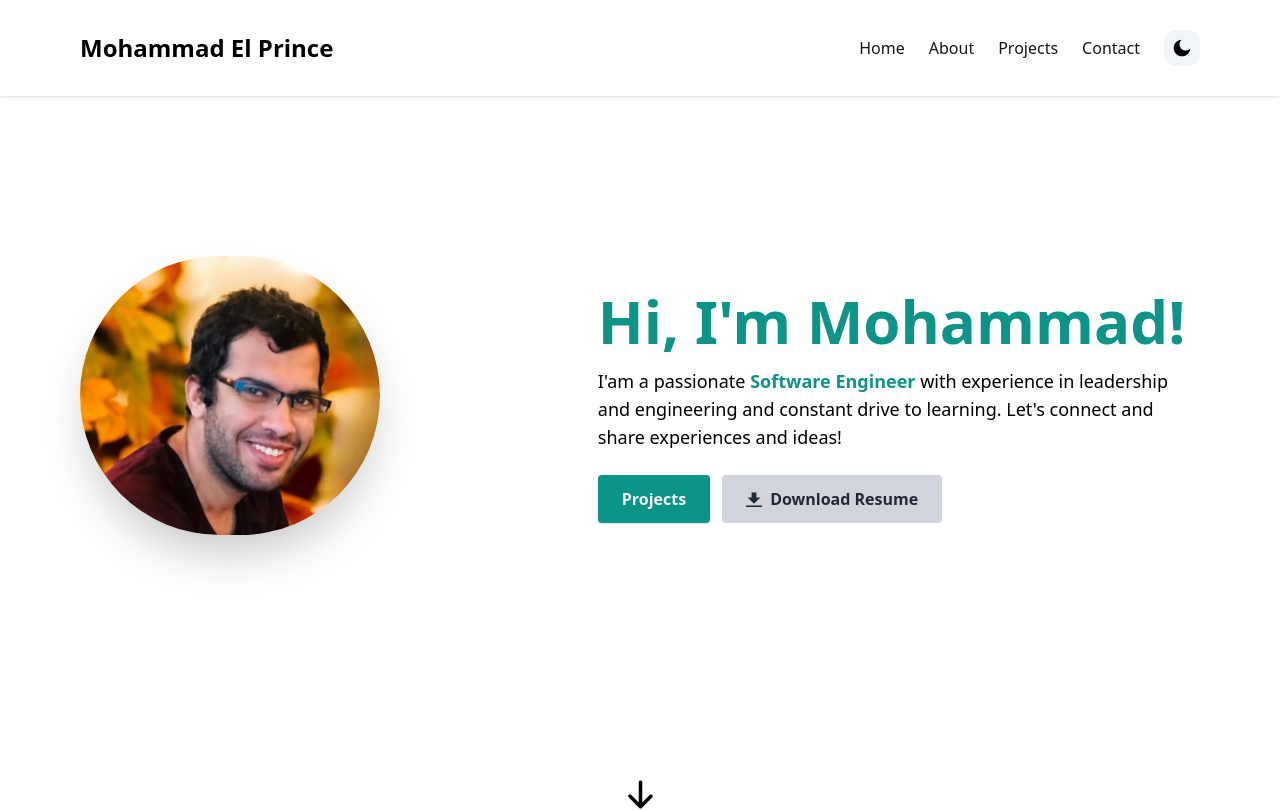
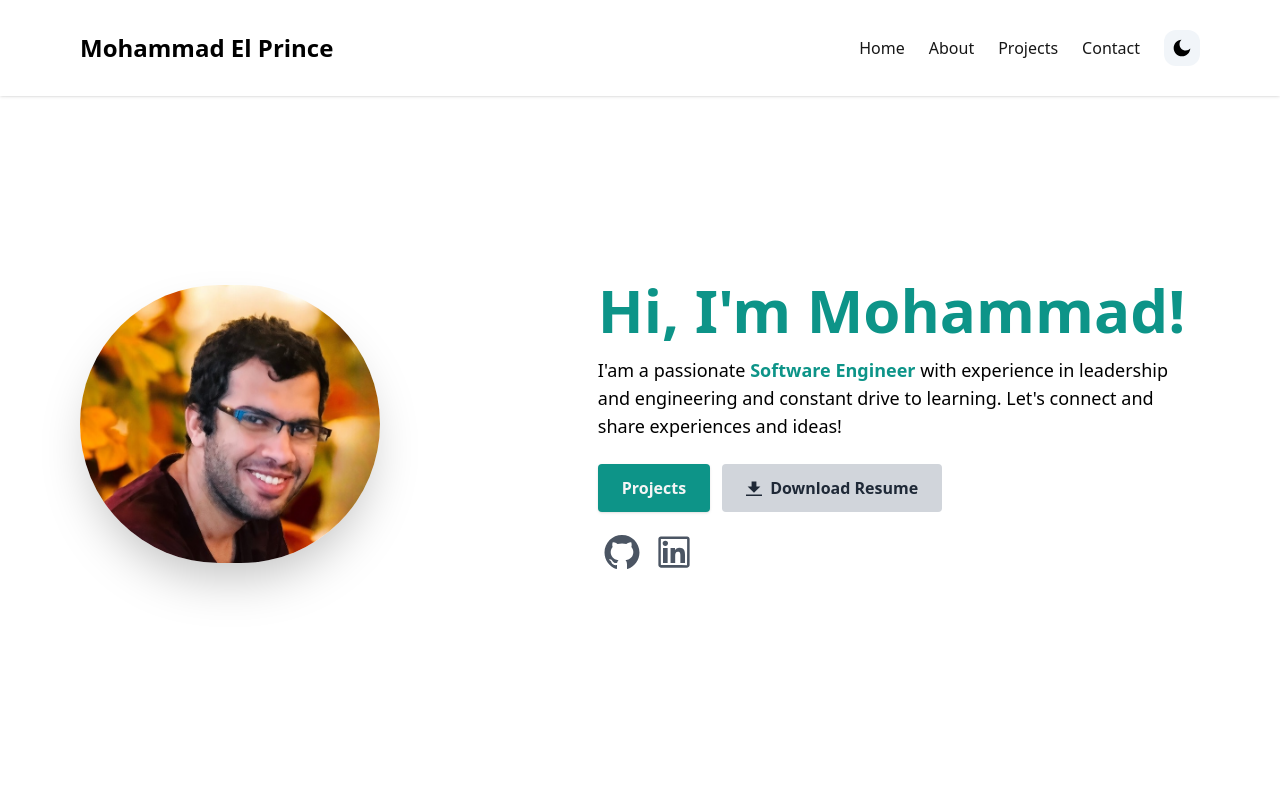
Before and after one commit to elprince-dev/portfolio-nextjs, a Next.js app: page / in a window 1280 px wide. Shown: the top 811 px of the page. Built offline with nearby package versions, Linux system fonts and the light colour scheme.

Commit message:
Changes the location of the social icons

```diff
--- a/src/components/Footer.jsx
+++ b/src/components/Footer.jsx
@@ -1,20 +1,15 @@
 import React from "react";
-import {
-  AiOutlineGithub,
-  AiOutlineTwitter,
-  AiOutlineLinkedin,
-  AiOutlineYoutube,
-} from "react-icons/ai";
+import { AiOutlineGithub, AiOutlineLinkedin } from "react-icons/ai";
 
 const Footer = () => {
   return (
     <footer className="mx-auto w-5/6 px-6 ">
       <hr className="w-full h-0.5 mx-auto mt-8 bg-neutral-200 border-0" />
-      <div className="mx-auto md:justify-between p-4 flex flex-col text-center text-neutral-900 md:flex-row">
-        <div className="text-neutral-500 dark:text-neutral-100">
+      <div className="mx-auto md:justify-between p-4 flex  text-center text-neutral-900 md:flex-row ">
+        <div className="text-neutral-500 dark:text-neutral-100  flex-1">
           © 2024 Mohammad El Prince
         </div>
-        <div className="flex items-center justify-center space-x-2 mb-1">
+        {/* <div className="flex items-center justify-center space-x-2 mb-1">
           <a href="https://github.com/mohamedmhussein" target="_blank">
             <AiOutlineGithub
               className="hover:-translate-y-1 transition-transform cursor-pointer text-neutral-500 dark:text-neutral-100"
@@ -27,7 +22,7 @@ const Footer = () => {
               size={30}
             />
           </a>
-        </div>
+        </div> */}
       </div>
     </footer>
   );
--- a/src/components/HeroSection.jsx
+++ b/src/components/HeroSection.jsx
@@ -3,6 +3,7 @@ import Image from "next/image";
 import { Link } from "react-scroll/modules";
 import React from "react";
 import { HiArrowDown } from "react-icons/hi";
+import { AiOutlineGithub, AiOutlineLinkedin } from "react-icons/ai";
 
 const HeroSection = () => {
   return (
@@ -54,6 +55,20 @@ const HeroSection = () => {
               </button>
             </a>
           </div>
+          <div className="flex space-x-3 py-5 px-1 justify-center md:justify-start">
+            <a href="https://github.com/mohamedmhussein" target="_blank">
+              <AiOutlineGithub
+                className="hover:-translate-y-1 transition-transform cursor-pointer text-gray-600 dark:text-neutral-100"
+                size={40}
+              />
+            </a>
+            <a href="https://www.linkedin.com/in/elprince93/" target="_blank">
+              <AiOutlineLinkedin
+                className="hover:-translate-y-1 transition-transform cursor-pointer text-gray-600 dark:text-neutral-100"
+                size={40}
+              />
+            </a>
+          </div>
         </div>
       </div>
       <div className="flex justify-center animate-bounce cursor-pointer">
```
